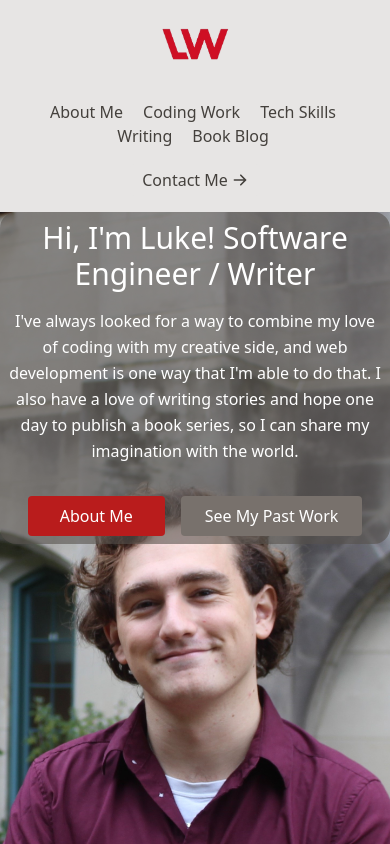
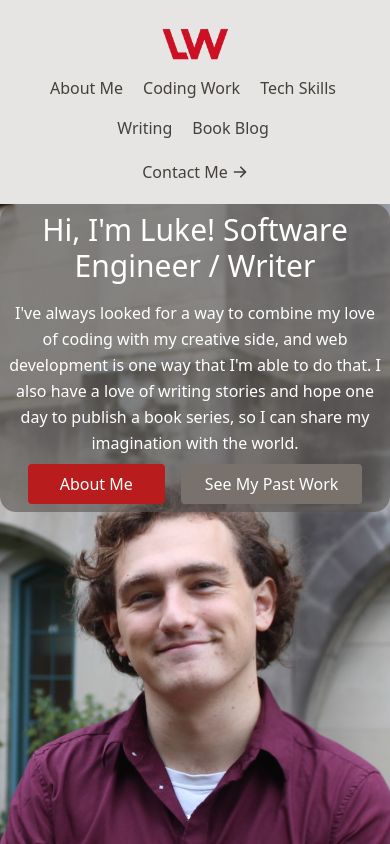
Before and after one commit to wisnerl/PortfolioWebsite, a React (Create React App) app: page / in a window 390 px wide. Shown: the top 844 px of the page. Built offline with nearby package versions, Linux system fonts and the light colour scheme.

Commit message:
Fixed navbar and homepage spacing to look better on mobile

```diff
--- a/src/components/Navbar.js
+++ b/src/components/Navbar.js
@@ -11,33 +11,33 @@ export default function Navbar() {
         <div className="title-font font-medium text-white mb-4 md:mb-0">
           <Link to="/" className="ml-3 text-xl">
           <img
-            className="mx-auto object-center h-8 w-25 mb-6"
+            className="mx-auto object-center h-8 w-25 2xl:mb-6 xl:mb-6 lg:mb-6 md:mb-6 mb-0 2xl:mr-6 xl:mr-4 lg:mr-2 md:mr-2 mr-0"
             alt="cover"
             src="./Logo-no-background.png"
           />
           </Link>
         </div>
         <nav className="md:mr-auto sm:ml-0 ml-4 md:py-1 md:pl-4 md:border-l md:border-gray-500	flex flex-wrap items-center text-base justify-center">
-          <Link to="/bio" className="mr-5 hover:text-red-700">
+          <Link to="/bio" className="mr-5 hover:text-red-700 2xl:mb-0 xl:mb-0 l:mb-0 m:mb-0 sm:mb-0 mb-4">
             About Me
           </Link>
-          <Link to="/projects" className="mr-5 hover:text-red-700">
+          <Link to="/projects" className="mr-5 hover:text-red-700 2xl:mb-0 xl:mb-0 l:mb-0 m:mb-0 sm:mb-0 mb-4">
             Coding Work
           </Link>
-          <Link to="/skills" className="mr-5 hover:text-red-700">
+          <Link to="/skills" className="mr-5 hover:text-red-700 2xl:mb-0 xl:mb-0 l:mb-0 m:mb-0 sm:mb-0 mb-4">
             Tech Skills
           </Link>
-          <Link to="/writing" className="mr-5 hover:text-red-700">
+          <Link to="/writing" className="mr-5 hover:text-red-700 2xl:mb-0 xl:mb-0 l:mb-0 m:mb-0 sm:mb-0 mb-4">
             Writing
           </Link>
-          <Link to="/blog" className="mr-5 hover:text-red-700">
+          <Link to="/blog" className="mr-5 hover:text-red-700 2xl:mb-0 xl:mb-0 l:mb-0 m:mb-0 sm:mb-0 mb-4">
             Book Blog
           </Link>
         </nav>
         <Link
           to="/contact"
-          className="inline-flex items-center bg-stone-200 border-0 py-1 px-3 focus:outline-none hover:bg-red-400 rounded text-base mt-4
-            2xl:mb-0 xl:mb-0 l:mb-0 m:mb-0 sm:mb-0 mb-4 md:mt-0">
+          className="inline-flex items-center bg-stone-200 border-0 py-1 px-3 focus:outline-none hover:bg-red-400 rounded text-base
+            2xl:mb-0 xl:mb-0 l:mb-0 m:mb-0 sm:mb-0 mb-4">
           Contact Me
           <ArrowRightIcon className="w-4 h-4 ml-1" />
         </Link>
--- a/src/pages/Bio.js
+++ b/src/pages/Bio.js
@@ -27,7 +27,7 @@ export default function Contact() {
                         src="./bioimage.jpeg"
                     />
                     <h2 className="text-2xl font-medium title-font text-stone-400 mt-4">
-                            Inquire Further:
+                        Inquire Further:
                     </h2>
                     <div className="flex flex-row w justify-center">
                         <a className="w-1/3 mt-4" href="https://www.linkedin.com/in/luke-wisner-811101198">
@@ -69,7 +69,7 @@ export default function Contact() {
                 </h2>
                 <div className="flex 2xl:flex-row xl:flex-row lg:flex-row flex-col bg-stone-400 text-white rounded-xl px-4 py-4 text-center items-center">
                     <p className="mx-auto leading-relaxed">
-                        Throughout my time at Northeastern I have gained many years of experience in multiple coding languages, my strongest being JavaScript and C++
+                        Throughout my time at Northeastern I have gained many years of experience in multiple coding languages, my strongest being JavaScript and C/C++
                     </p>
                     <Link to="/skills"
                         className="mt-4 inline-flex text-white whitespace-nowrap bg-red-700 border-0 py-2 px-8 focus:outline-none hover:bg-red-600 rounded lg:text-lg md:text-lg sm:text-md lg:ml-8 lg:mr-4 lg:mb-4">
--- a/src/pages/Homepage.js
+++ b/src/pages/Homepage.js
@@ -20,7 +20,7 @@ export default function Homepage() {
               Hi, I'm Luke!
               <br className="hidden lg:inline-block" /> Software Engineer / Writer
             </h1>
-            <p className="mb-8 text-white leading-relaxed">
+            <p className="2xl:mb-8 xl:mb-8 lg:mb-8 md:mb-8 mb-2 text-white leading-relaxed">
               I've always looked for a way to combine my love of coding with my creative side, and web development is one way that I'm able to do that.
               I also have a love of writing stories and hope one day to publish a book series, so I can share my imagination with the world.
             </p>
```
